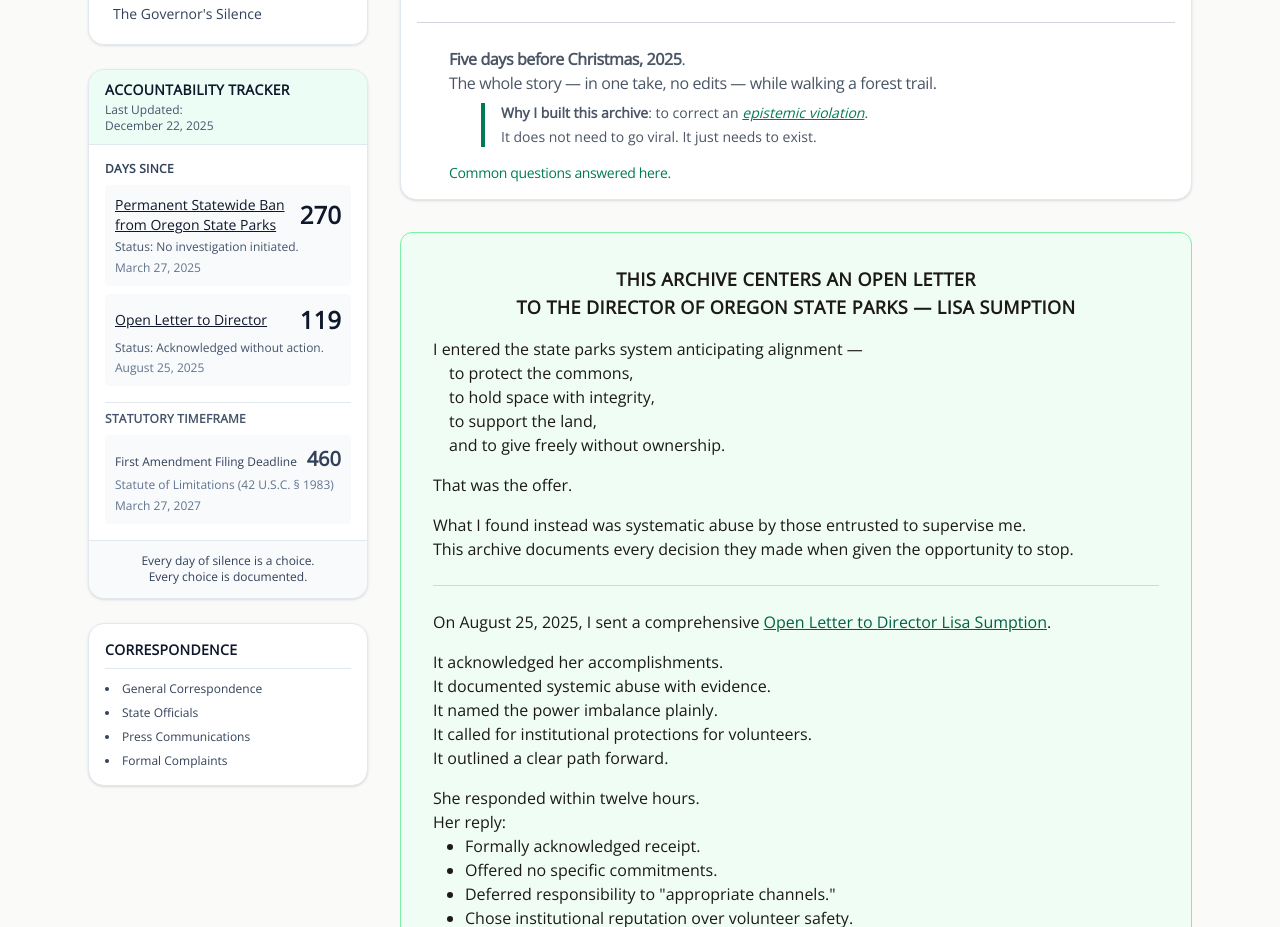
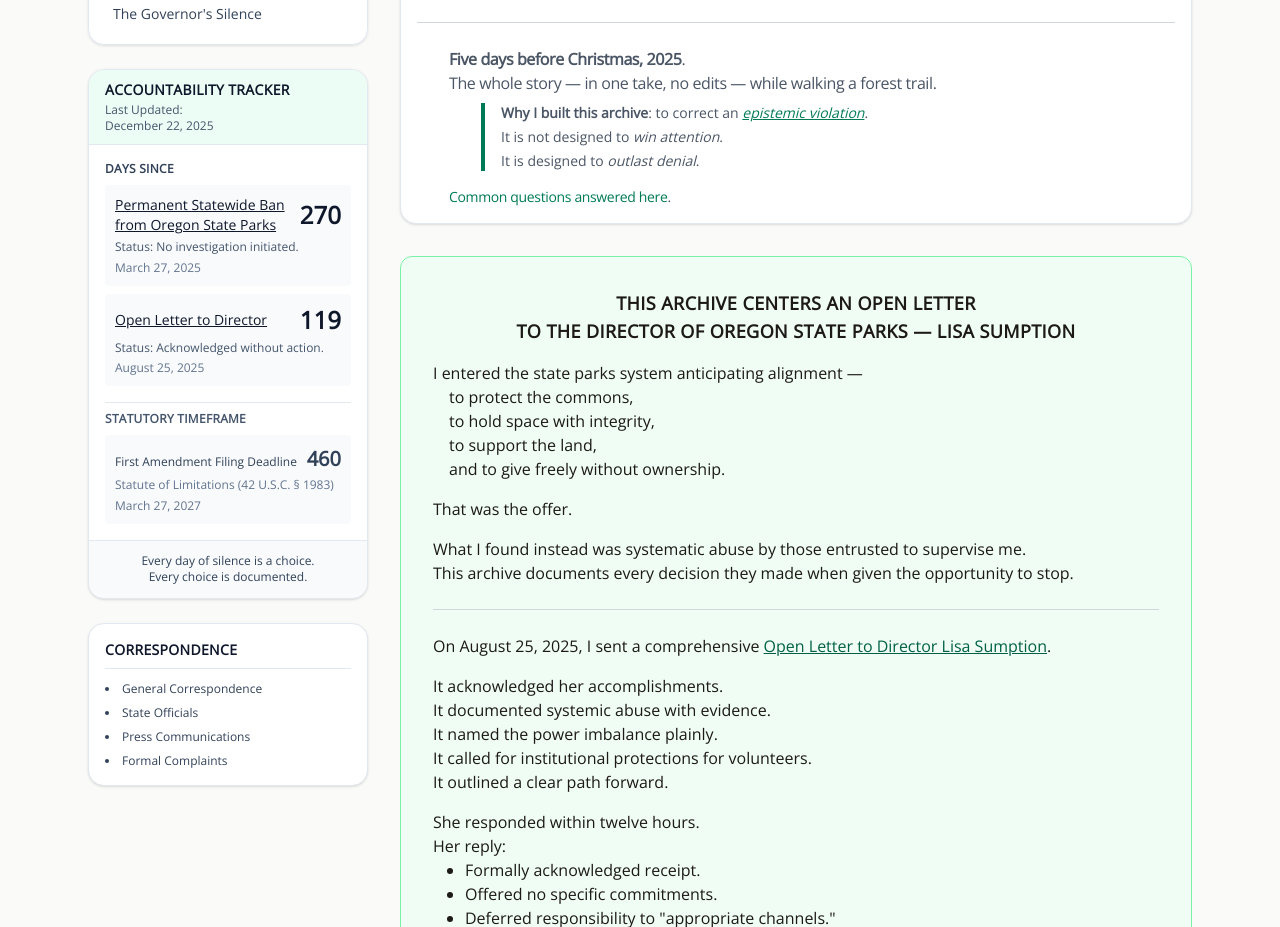
Before and after one commit to rswfire/rswfire.oprd, a Next.js app: page / in a window 1280 px wide. Shown: the part 800-1727 px from the top of the page. Built offline with nearby package versions, Linux system fonts and the light colour scheme.

Commit message:
Updated Index.tsx

```diff
--- a/app/(archive)/page.tsx
+++ b/app/(archive)/page.tsx
@@ -29,7 +29,8 @@ export default function OverviewPage() {
 
                     <div className="mt-2 ml-0 sm:ml-8 pl-0 sm:pl-4 border-0 sm:border-l-4 border-emerald-700 space-y-1">
                         <div><strong>Why I built this archive</strong>: to correct an <Link href="/faq#epistemic" className="text-emerald-700 underline hover:text-emerald-600"><em>epistemic violation</em></Link>.</div>
-                        <div>It does not need to go viral. It just needs to exist.</div>
+                        <div>It is not designed to <em>win attention</em>.</div>
+                        <div>It is designed to <em>outlast denial</em>.</div>
                     </div>
 
                     <div className="mt-4 text-sm tracking-tight"><Link href="/faq" className="text-emerald-700 hover:underline hover:text-emerald-600">Common questions answered here</Link>.</div>
```
